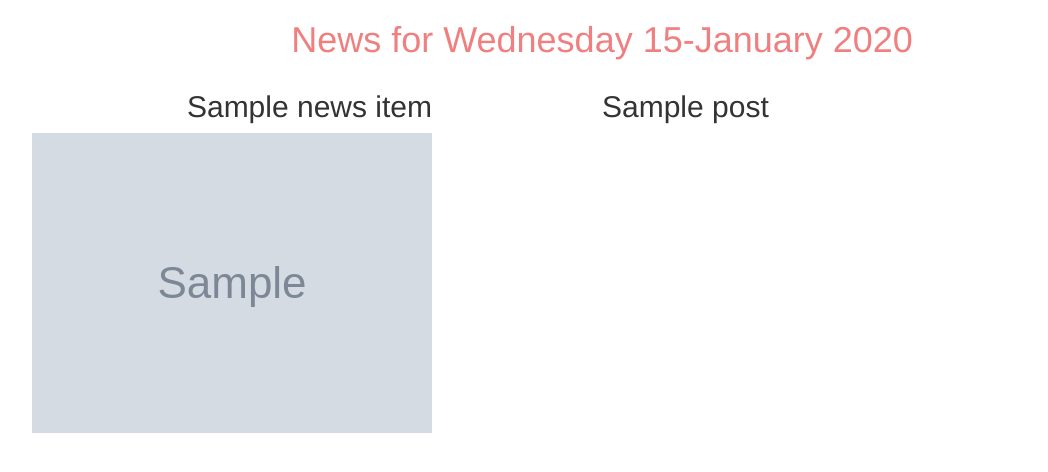
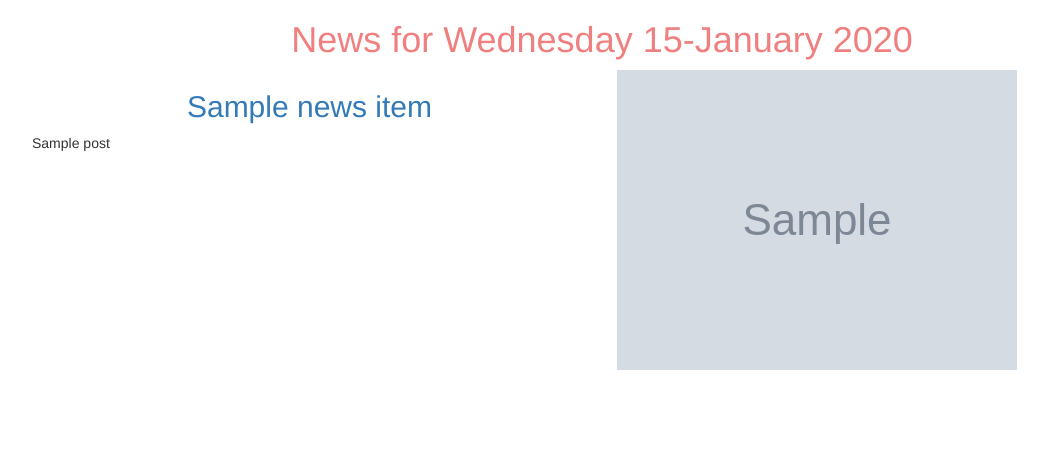
Before and after one commit to AlexKarari/Tribune, a Django app: template news/templates/all-news/today-news.html in a window 1280 px wide. Shown: the part 52-524 px from the top of the page, without its empty margins (38-1086 px from the left). Run offline with Django 3.2, Linux system fonts and the light colour scheme; the template is opened without the code that fills it: most values are stand-ins (such as "Sample title", 1, 10 or a date in 2020); grey boxes marked "Sample" are stand-in pictures; some libraries are stand-ins or nearby versions.

Commit message:
Content altered

```diff
--- a/news/templates/all-news/today-news.html
+++ b/news/templates/all-news/today-news.html
@@ -10,17 +10,18 @@
 
     <div class="row">
         <!-- displaying News articles -->
-        <div class="col-xs-6 col-sm-6 col-md-6 col-lg-6">
-            <h2 class="text-center"> {{ news_item.title }} </h2>
+        <div class="col-md-6 ">
+            <h2 class="text-center"> <a href="{% url 'article' news_item.id %}">{{ news_item.title }}</a> </h2>
+        <div>
+            <p> {{ news_item.post }} </p>
         </div>
-        <div>
-            <h2> {{ news_item.post }} </h2>
+        </div>
+        <div class="col-md-6">
+            <img src="{{news_item.article_image.url}}" class="img-responsive" alt="Image">
         </div>
 
         <!--Display news Article images  -->
-        <div class="col-xs-6 col-sm-6 col-md-6 col-lg-6">
-            <img src="{{news_item.article_image.url}}" class="img-responsive" alt="Image">
-        </div>
+
 
     </div>
 
```
